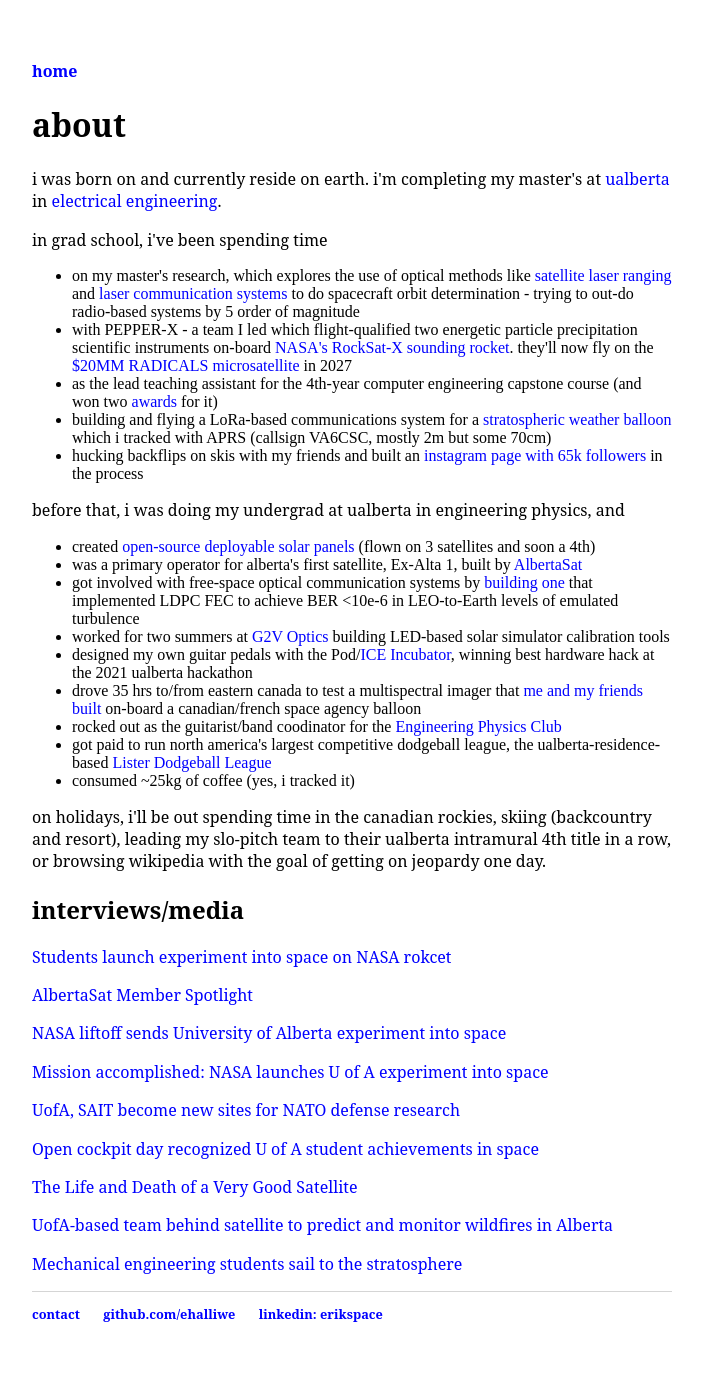
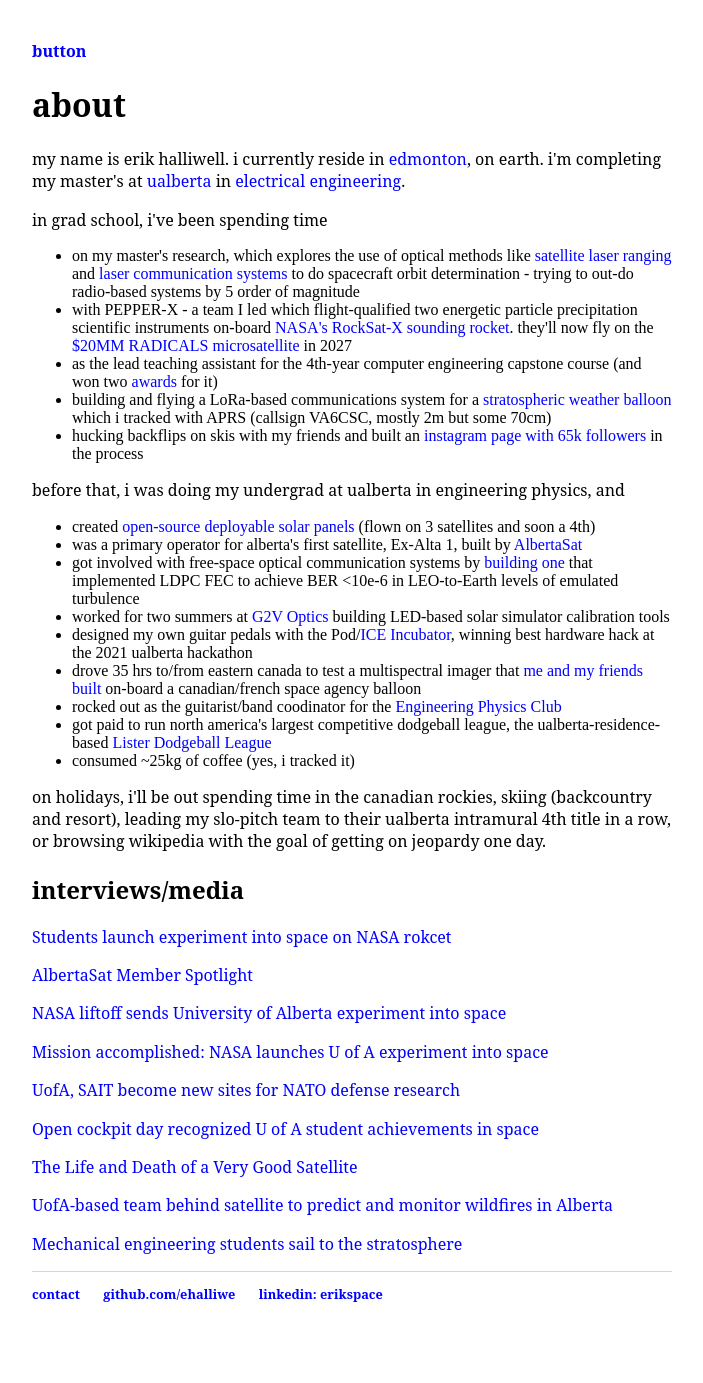
Before and after one commit to ehalliwe/ehalliwe.github.io, a Jekyll site: the page built from index.html, in a window 1280 px wide. Shown: the whole page, without its empty margins (288-991 px from the left). Built offline with Jekyll 4.4.1, drawn with Linux system fonts in a browser that asks for light colours; after the commit the page ends 1343 px from its top, so only the background shows below that.

Commit message:
kerplunking

```diff
--- a/_layouts/default.html
+++ b/_layouts/default.html
@@ -10,7 +10,7 @@
 		<body>
 			<nav>
 	    		<ul>
-	        		<li><a href="/">home</a></li>
+	        		<li><a href="/">button</a></li>
 	        		<!--
 	        		<li><a href="/cv">CV</a></li>
 	        		-->
--- a/css/main.css
+++ b/css/main.css
@@ -1,5 +1,5 @@
 body {
-    margin: 60px auto;
+    margin: 40px auto;
     width: 50%;
     /*
     background-color: AliceBlue;
--- a/index.html
+++ b/index.html
@@ -4,7 +4,7 @@ title: erik halliwell
 ---
 <div class="blurb">
 	<h1>about</h1>
-	<p>i was born on and currently reside on earth. i'm completing my master's at <a href="https://www.ualberta.ca/index.html">ualberta</a> in <a href="https://www.ualberta.ca/engineering/electrical-computer-engineering/index.html">electrical engineering</a>.</p>
+	<p>my name is erik halliwell. i currently reside in <a href="https://www.cbc.ca/news/canada/edmonton/edmonton-cold-record-environment-canada-1.7083387">edmonton</a>, on earth. i'm completing my master's at <a href="https://www.ualberta.ca/index.html">ualberta</a> in <a href="https://www.ualberta.ca/engineering/electrical-computer-engineering/index.html">electrical engineering</a>.</p>
 	<p>in grad school, i've been spending time</p>
 	<ul>
 		<li>on my master's research, which explores the use of optical methods like <a href="https://www.spiedigitallibrary.org/conference-proceedings-of-spie/12877/128771P/Dual-purpose-SDA-compliant-optical-ground-station-and-laser-ranging/10.1117/12.3001892.short">satellite laser ranging </a> and <a href="https://spie.org/photonics-west/presentation/Orbit-determination-using-passive-optical-communication-observations/13355-61">laser communication systems </a> to do spacecraft orbit determination - trying to out-do radio-based systems by 5 order of magnitude</li>
```
